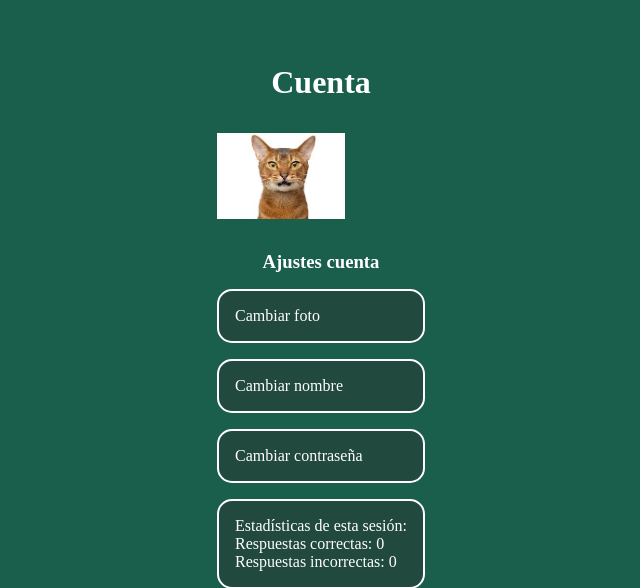
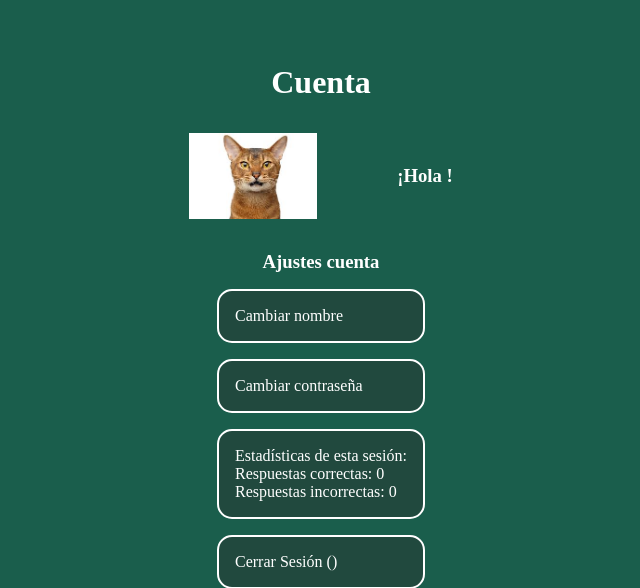
Before and after one commit to V0ddka/Grupo07-proyecto, a Django app: page /account/ in a window 1280 px wide. Shown: the part 64-652 px from the top of the page, without its empty margins (319-959 px from the left). Run offline with Django 5.2, Linux system fonts and the light colour scheme.

Commit message:
commit chiquito para arreglar unas cositas, y quitar lo de cambiar foto

```diff
--- a/proyecto/views.py
+++ b/proyecto/views.py
@@ -346,6 +346,7 @@ def palabra_por_contexto(request):
     "['ganado', 'Conjunto de animales de una granja, como vacas, ovejas o cerdos.', 'Las palabras terminadas en '-ado' (participios o sustantivos) se escriben con 'd'','d', 4]"
     "['gallinero', 'Lugar o recinto donde se crían aves de corral, especialmente las que ponen huevos.', 'Se escriben con 'll' las palabras que contienen el grupo -ill-','l', 3]"
     "['acariciar','Rozar o tocar suavemente a alguien o algo con la mano o con otra parte del cuerpo, como señal de cariño o afecto.', 'Los verbos terminados en '-ciar' se escriben con 'c', excepto excepciones como 'lisiar' o 'extasiar','c',5]"
+    "['establo', 'Construcción destinada a albergar animales de una explotación, especialmente caballos, vacas o cerdos.','Se escriben con 'b' las palabras que contienen el grupo consonántico 'bl'.', 'b', 4]"
     "---------------------------------------------------\n\n"
 
     "Contexto:"
@@ -416,6 +417,7 @@ def palabra_por_contexto(request):
     "['ganado', 'Conjunto de animales de una granja, como vacas, ovejas o cerdos.', 'Las palabras terminadas en '-ado' (participios o sustantivos) se escriben con 'd'','d', 4]"
     "['gallinero', 'Lugar o recinto donde se crían aves de corral, especialmente las que ponen huevos.', 'Se escriben con 'll' las palabras que contienen el grupo -ill-','l', 3]"
     "['acariciar','Rozar o tocar suavemente a alguien o algo con la mano o con otra parte del cuerpo, como señal de cariño o afecto.', 'Los verbos terminados en '-ciar' se escriben con 'c', excepto excepciones como 'lisiar' o 'extasiar','c',5]"
+    "['establo', 'Construcción destinada a albergar animales de una explotación, especialmente caballos, vacas o cerdos.','Se escriben con 'b' las palabras que contienen el grupo consonántico 'bl'.', 'b', 4]"
     "---------------------------------------------------\n\n"
 
     "Contexto:"
--- a/templates/account.html
+++ b/templates/account.html
@@ -17,14 +17,11 @@
 
          <div class="info">
          <img src="{% static 'img/cat.jpeg' %}" class="photo">
-            <h3>{{ user.username }}</h3>        </div>
+            <h3>¡Hola {{ user.username }}!</h3>        </div>
          <div class="options">
              <h3> Ajustes cuenta</h3>
              <ul>
-                <li class="button">
-                    Cambiar foto
-                </li>
-                                 <li class="button" onclick="document.getElementById('form-username').style.display = 'block';">
+                         <li class="button" onclick="document.getElementById('form-username').style.display = 'block';">
                     Cambiar nombre
                 </li>
 
```
